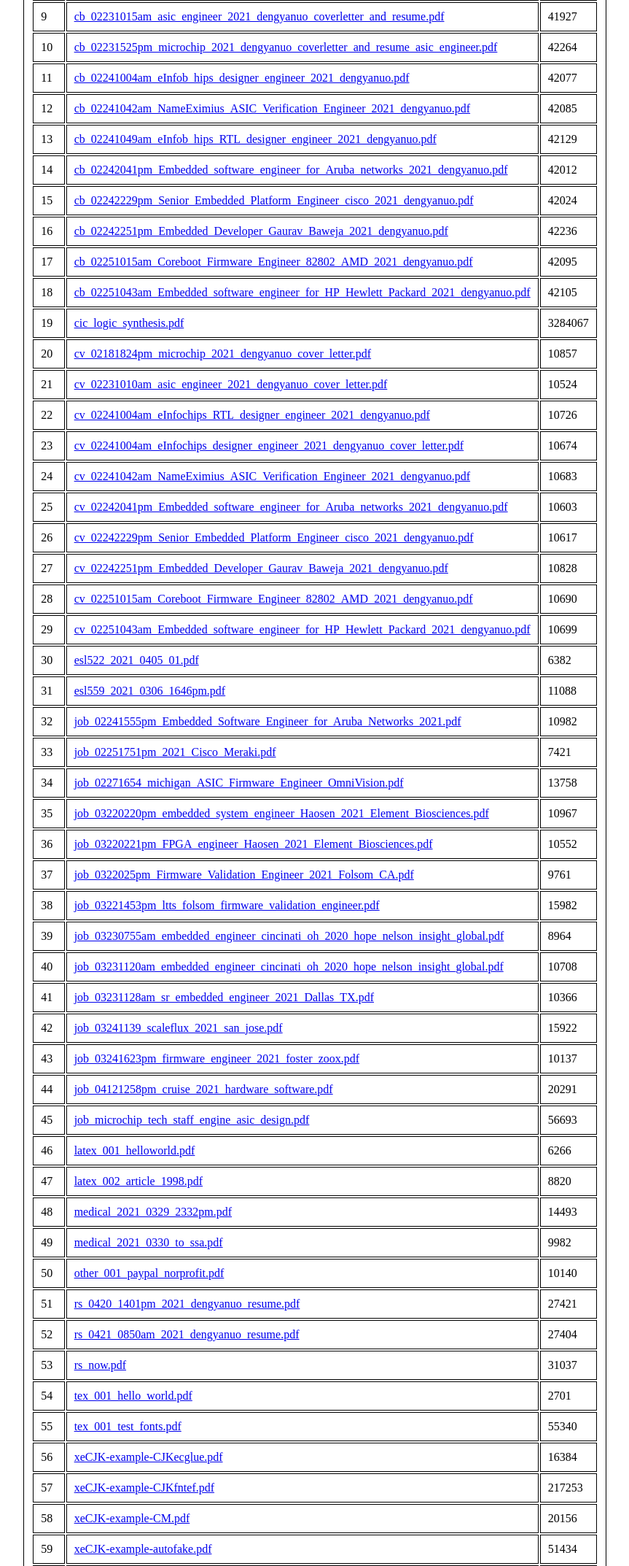
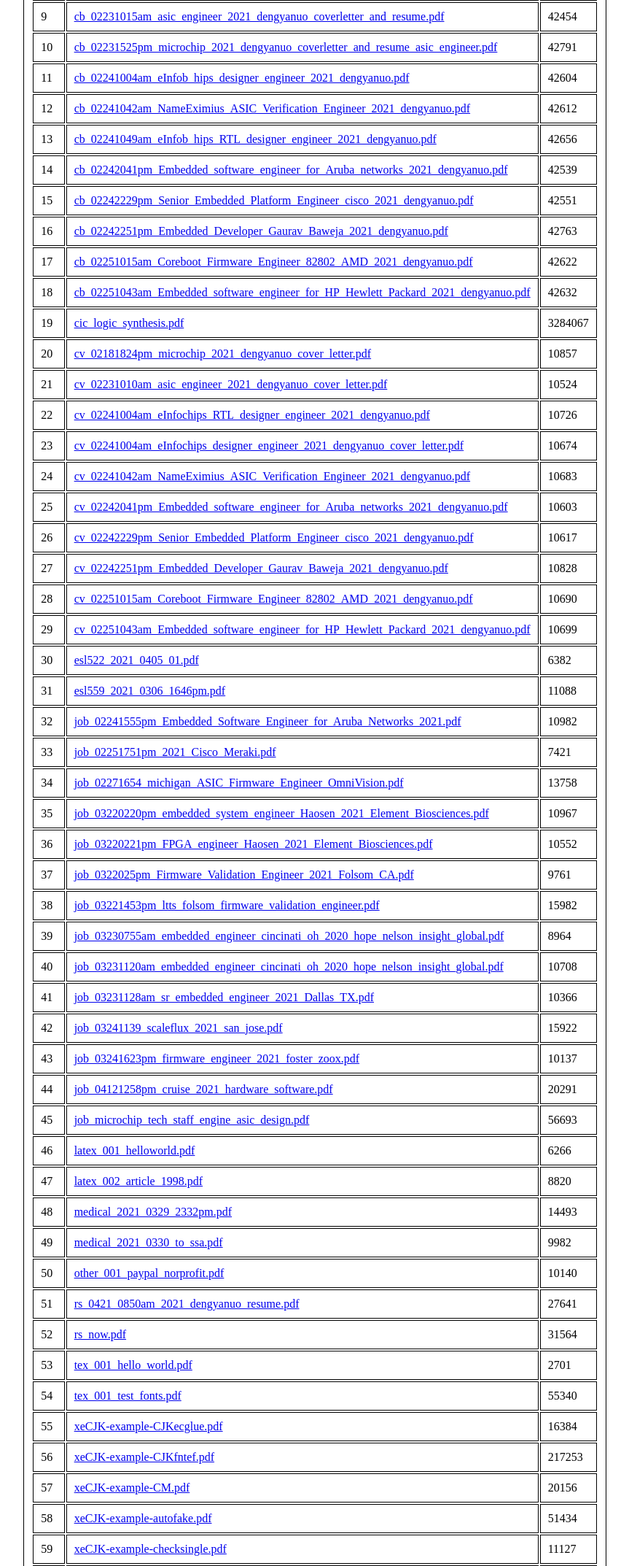
Before and after one commit to dengyanuo/tex_resume, a plain HTML site: page docs/index.html in a window 1280 px wide. Shown: the part 396-2542 px from the top of the page at 73% size, without its empty margins (208-1071 px from the left). Drawn offline with Linux system fonts and the light colour scheme.

Commit message:
2021_0421_0854am

```diff
--- a/docs/index.html
+++ b/docs/index.html
@@ -101,7 +101,7 @@ table, th, td {
 <td>
 <a href="cb_02231015am_asic_engineer_2021_dengyanuo_coverletter_and_resume.pdf" target="_blank" src="" referrerpolicy="no-referrer" ref="noreferrer"> cb_02231015am_asic_engineer_2021_dengyanuo_coverletter_and_resume.pdf</a>
 </td>
-<td> 41927 </td>
+<td> 42454 </td>
 </tr>
 
 
@@ -110,7 +110,7 @@ table, th, td {
 <td>
 <a href="cb_02231525pm_microchip_2021_dengyanuo_coverletter_and_resume_asic_engineer.pdf" target="_blank" src="" referrerpolicy="no-referrer" ref="noreferrer"> cb_02231525pm_microchip_2021_dengyanuo_coverletter_and_resume_asic_engineer.pdf</a>
 </td>
-<td> 42264 </td>
+<td> 42791 </td>
 </tr>
 
 
@@ -119,7 +119,7 @@ table, th, td {
 <td>
 <a href="cb_02241004am_eInfob_hips_designer_engineer_2021_dengyanuo.pdf" target="_blank" src="" referrerpolicy="no-referrer" ref="noreferrer"> cb_02241004am_eInfob_hips_designer_engineer_2021_dengyanuo.pdf</a>
 </td>
-<td> 42077 </td>
+<td> 42604 </td>
 </tr>
 
 
@@ -128,7 +128,7 @@ table, th, td {
 <td>
 <a href="cb_02241042am_NameEximius_ASIC_Verification_Engineer_2021_dengyanuo.pdf" target="_blank" src="" referrerpolicy="no-referrer" ref="noreferrer"> cb_02241042am_NameEximius_ASIC_Verification_Engineer_2021_dengyanuo.pdf</a>
 </td>
-<td> 42085 </td>
+<td> 42612 </td>
 </tr>
 
 
@@ -137,7 +137,7 @@ table, th, td {
 <td>
 <a href="cb_02241049am_eInfob_hips_RTL_designer_engineer_2021_dengyanuo.pdf" target="_blank" src="" referrerpolicy="no-referrer" ref="noreferrer"> cb_02241049am_eInfob_hips_RTL_designer_engineer_2021_dengyanuo.pdf</a>
 </td>
-<td> 42129 </td>
+<td> 42656 </td>
 </tr>
 
 
@@ -146,7 +146,7 @@ table, th, td {
 <td>
 <a href="cb_02242041pm_Embedded_software_engineer_for_Aruba_networks_2021_dengyanuo.pdf" target="_blank" src="" referrerpolicy="no-referrer" ref="noreferrer"> cb_02242041pm_Embedded_software_engineer_for_Aruba_networks_2021_dengyanuo.pdf</a>
 </td>
-<td> 42012 </td>
+<td> 42539 </td>
 </tr>
 
 
@@ -155,7 +155,7 @@ table, th, td {
 <td>
 <a href="cb_02242229pm_Senior_Embedded_Platform_Engineer_cisco_2021_dengyanuo.pdf" target="_blank" src="" referrerpolicy="no-referrer" ref="noreferrer"> cb_02242229pm_Senior_Embedded_Platform_Engineer_cisco_2021_dengyanuo.pdf</a>
 </td>
-<td> 42024 </td>
+<td> 42551 </td>
 </tr>
 
 
@@ -164,7 +164,7 @@ table, th, td {
 <td>
 <a href="cb_02242251pm_Embedded_Developer_Gaurav_Baweja_2021_dengyanuo.pdf" target="_blank" src="" referrerpolicy="no-referrer" ref="noreferrer"> cb_02242251pm_Embedded_Developer_Gaurav_Baweja_2021_dengyanuo.pdf</a>
 </td>
-<td> 42236 </td>
+<td> 42763 </td>
 </tr>
 
 
@@ -173,7 +173,7 @@ table, th, td {
 <td>
 <a href="cb_02251015am_Coreboot_Firmware_Engineer_82802_AMD_2021_dengyanuo.pdf" target="_blank" src="" referrerpolicy="no-referrer" ref="noreferrer"> cb_02251015am_Coreboot_Firmware_Engineer_82802_AMD_2021_dengyanuo.pdf</a>
 </td>
-<td> 42095 </td>
+<td> 42622 </td>
 </tr>
 
 
@@ -182,7 +182,7 @@ table, th, td {
 <td>
 <a href="cb_02251043am_Embedded_software_engineer_for_HP_Hewlett_Packard_2021_dengyanuo.pdf" target="_blank" src="" referrerpolicy="no-referrer" ref="noreferrer"> cb_02251043am_Embedded_software_engineer_for_HP_Hewlett_Packard_2021_dengyanuo.pdf</a>
 </td>
-<td> 42105 </td>
+<td> 42632 </td>
 </tr>
 
 
@@ -477,32 +477,23 @@ table, th, td {
 <tr>
 <td> 51 </td>
 <td>
-<a href="rs_0420_1401pm_2021_dengyanuo_resume.pdf" target="_blank" src="" referrerpolicy="no-referrer" ref="noreferrer"> rs_0420_1401pm_2021_dengyanuo_resume.pdf</a>
+<a href="rs_0421_0850am_2021_dengyanuo_resume.pdf" target="_blank" src="" referrerpolicy="no-referrer" ref="noreferrer"> rs_0421_0850am_2021_dengyanuo_resume.pdf</a>
 </td>
-<td> 27421 </td>
+<td> 27641 </td>
 </tr>
 
 
 <tr>
 <td> 52 </td>
 <td>
-<a href="rs_0421_0850am_2021_dengyanuo_resume.pdf" target="_blank" src="" referrerpolicy="no-referrer" ref="noreferrer"> rs_0421_0850am_2021_dengyanuo_resume.pdf</a>
+<a href="rs_now.pdf" target="_blank" src="" referrerpolicy="no-referrer" ref="noreferrer"> rs_now.pdf</a>
 </td>
-<td> 27404 </td>
+<td> 31564 </td>
 </tr>
 
 
 <tr>
 <td> 53 </td>
-<td>
-<a href="rs_now.pdf" target="_blank" src="" referrerpolicy="no-referrer" ref="noreferrer"> rs_now.pdf</a>
-</td>
-<td> 31037 </td>
-</tr>
-
-
-<tr>
-<td> 54 </td>
 <td>
 <a href="tex_001_hello_world.pdf" target="_blank" src="" referrerpolicy="no-referrer" ref="noreferrer"> tex_001_hello_world.pdf</a>
 </td>
@@ -511,7 +502,7 @@ table, th, td {
 
 
 <tr>
-<td> 55 </td>
+<td> 54 </td>
 <td>
 <a href="tex_001_test_fonts.pdf" target="_blank" src="" referrerpolicy="no-referrer" ref="noreferrer"> tex_001_test_fonts.pdf</a>
 </td>
@@ -520,7 +511,7 @@ table, th, td {
 
 
 <tr>
-<td> 56 </td>
+<td> 55 </td>
 <td>
 <a href="xeCJK-example-CJKecglue.pdf" target="_blank" src="" referrerpolicy="no-referrer" ref="noreferrer"> xeCJK-example-CJKecglue.pdf</a>
 </td>
@@ -529,7 +520,7 @@ table, th, td {
 
 
 <tr>
-<td> 57 </td>
+<td> 56 </td>
 <td>
 <a href="xeCJK-example-CJKfntef.pdf" target="_blank" src="" referrerpolicy="no-referrer" ref="noreferrer"> xeCJK-example-CJKfntef.pdf</a>
 </td>
@@ -538,7 +529,7 @@ table, th, td {
 
 
 <tr>
-<td> 58 </td>
+<td> 57 </td>
 <td>
 <a href="xeCJK-example-CM.pdf" target="_blank" src="" referrerpolicy="no-referrer" ref="noreferrer"> xeCJK-example-CM.pdf</a>
 </td>
@@ -547,7 +538,7 @@ table, th, td {
 
 
 <tr>
-<td> 59 </td>
+<td> 58 </td>
 <td>
 <a href="xeCJK-example-autofake.pdf" target="_blank" src="" referrerpolicy="no-referrer" ref="noreferrer"> xeCJK-example-autofake.pdf</a>
 </td>
@@ -556,7 +547,7 @@ table, th, td {
 
 
 <tr>
-<td> 60 </td>
+<td> 59 </td>
 <td>
 <a href="xeCJK-example-checksingle.pdf" target="_blank" src="" referrerpolicy="no-referrer" ref="noreferrer"> xeCJK-example-checksingle.pdf</a>
 </td>
@@ -565,7 +556,7 @@ table, th, td {
 
 
 <tr>
-<td> 61 </td>
+<td> 60 </td>
 <td>
 <a href="xeCJK-example-fallback.pdf" target="_blank" src="" referrerpolicy="no-referrer" ref="noreferrer"> xeCJK-example-fallback.pdf</a>
 </td>
@@ -574,7 +565,7 @@ table, th, td {
 
 
 <tr>
-<td> 62 </td>
+<td> 61 </td>
 <td>
 <a href="xeCJK-example-listings.tex.pdf" target="_blank" src="" referrerpolicy="no-referrer" ref="noreferrer"> xeCJK-example-listings.tex.pdf</a>
 </td>
@@ -583,7 +574,7 @@ table, th, td {
 
 
 <tr>
-<td> 63 </td>
+<td> 62 </td>
 <td>
 <a href="xeCJK-example-mathblock.pdf" target="_blank" src="" referrerpolicy="no-referrer" ref="noreferrer"> xeCJK-example-mathblock.pdf</a>
 </td>
@@ -592,7 +583,7 @@ table, th, td {
 
 
 <tr>
-<td> 64 </td>
+<td> 63 </td>
 <td>
 <a href="xeCJK-example-verbatim.pdf" target="_blank" src="" referrerpolicy="no-referrer" ref="noreferrer"> xeCJK-example-verbatim.pdf</a>
 </td>
@@ -601,7 +592,7 @@ table, th, td {
 
 
 <tr>
-<td> 65 </td>
+<td> 64 </td>
 <td>
 <a href="xeCJK-test01.pdf" target="_blank" src="" referrerpolicy="no-referrer" ref="noreferrer"> xeCJK-test01.pdf</a>
 </td>
@@ -610,7 +601,7 @@ table, th, td {
 
 
 <tr>
-<td> 66 </td>
+<td> 65 </td>
 <td>
 <a href="xeCJK.pdf" target="_blank" src="" referrerpolicy="no-referrer" ref="noreferrer"> xeCJK.pdf</a>
 </td>
@@ -619,7 +610,7 @@ table, th, td {
 
 
 <tr>
-<td> 67 </td>
+<td> 66 </td>
 <td>
 <a href="youtube_list_2021_0403.pdf" target="_blank" src="" referrerpolicy="no-referrer" ref="noreferrer"> youtube_list_2021_0403.pdf</a>
 </td>
```
Also changed, not shown: 4 other files.
